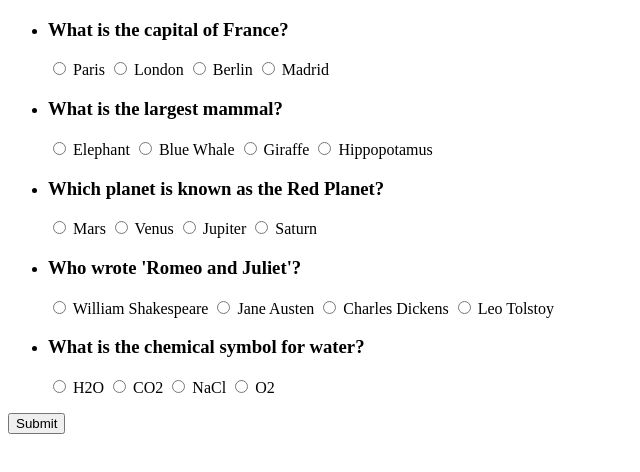
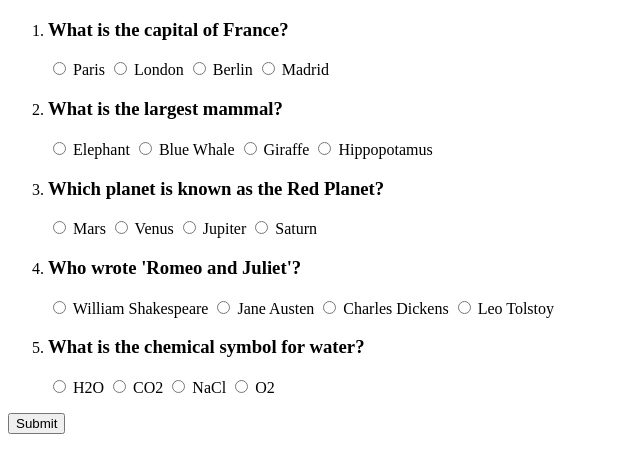
Before and after one commit to acciojob/quiz-with-session-Bharat8087, a website: page main.html in a window 1280 px wide. Shown: the full height of the page, 0-640 px from the left. Drawn offline with Linux system fonts and the light colour scheme.

Commit message:
created a submission

```diff
--- a/main.html
+++ b/main.html
@@ -10,9 +10,9 @@
   <div id="quizForm">
     <div id="questions">
       <div>
-		 <ul id="questionsList">
+		 <ol id="questionsList">
 
-		 </ul>
+		 </ol>
 	  </div>
     </div>
     <button type="submit" id="submitBtn">Submit</button>
```
